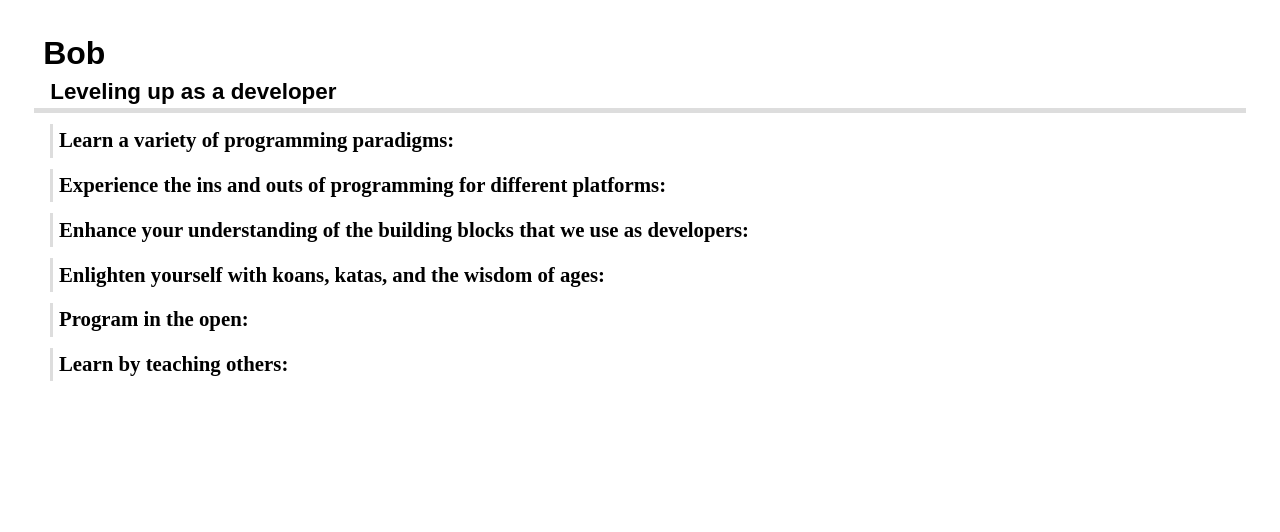
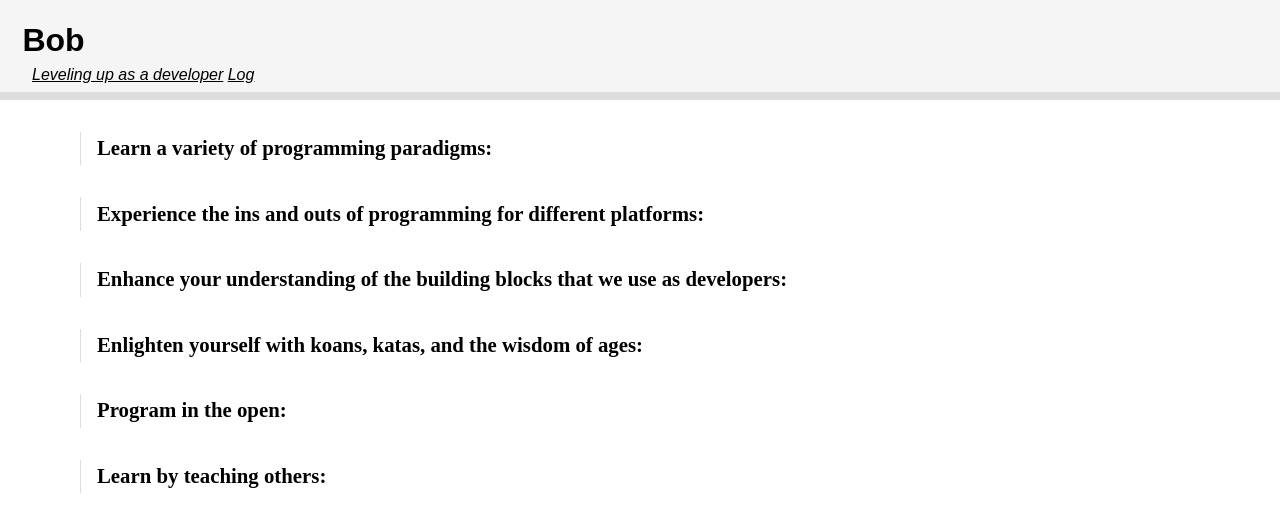
Before and after one commit to thenoviceoof/level-up, a Jekyll site: the page built from index.html, in a window 1280 px wide. Shown: the top 532 px of the page. Built offline with Jekyll 4.4.1, drawn with Linux system fonts in a browser that asks for light colours.

Commit message:
more style tweaks

```diff
--- a/_layouts/default.html
+++ b/_layouts/default.html
@@ -1,14 +1,14 @@
 <!doctype html>
 <html>
 <head>
-  <title>{{ page.title }}: Leveling up as a developer</title>
+  <title>{{ page.title }}: Leveling up as a developer Log</title>
   <link rel="stylesheet" href="css/reset.css" type="text/css" />
   <link rel="stylesheet" href="css/style.css" type="text/css" />
 </head>
   <body>
     <header>
       <h1>{{ page.title }}</h1>
-      <h2>Leveling up as a developer</h2>
+      <h2><a href="http://jasonrudolph.com/blog/2011/08/09/programming-achievements-how-to-level-up-as-a-developer/">Leveling up as a developer</a> <a href="#">Log</a></h2>
     </header>
 
     <div id="body">
--- a/css/style.css
+++ b/css/style.css
@@ -15,14 +15,23 @@
 /* header ---------------------------------------- */
 
 body {
-    margin:2%;
     font-size:16px;
 }
 
+a {
+    color:black;
+}
+
+a:visited {
+    color:#555;
+}
+
 header {
-    margin:0.5em;
-    padding:0.2em;
-    border-bottom:5px solid #DDD;
+    margin:0 0 0.5em 0;
+    padding:1em;
+    padding-bottom:0.5em;
+    border-bottom:8px solid #DDD;
+    background-color:#F5F5F5;
 }
 
 header h1 {
@@ -31,11 +40,15 @@ header h1 {
 }
 
 header h2 {
-    margin-left:0.6em;
-    font:bold 1.4em sans-serif;
+    margin-left:1.0em;
+    font:italic 1.0em sans-serif;
 }
 
 /* body ---------------------------------------- */
+
+#body {
+    margin:0 5%;
+}
 
 /* section headings */
 #body h1 {
@@ -45,17 +58,17 @@ header h2 {
 
 /* entry headings */
 #body h2 {
-    font-size:1.15em;
-    text-decoration:underline;
+    font:bold 1em sans-serif;
 }
 
 #body > div {
-    margin:0.7em 0.5em 0.7em 1.5em;
+    margin:2em 1em;
     padding:0.4em;
-    border-left:3px solid #DDD;
+    padding-left:1em;
+    border-left:1px solid #DDD;
 }
 
 #body > div > div {
-    margin:0.5em;
+    margin:0.8em;
     padding:0.5em;
 }
```
